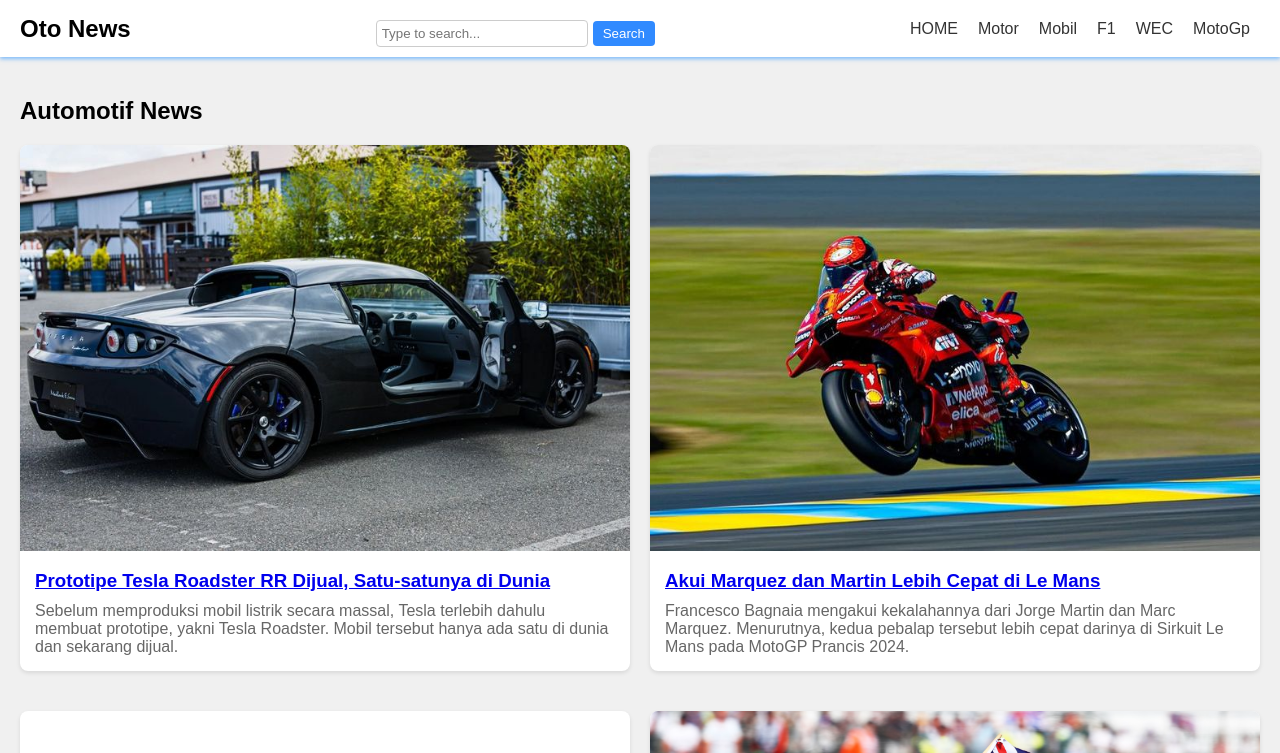
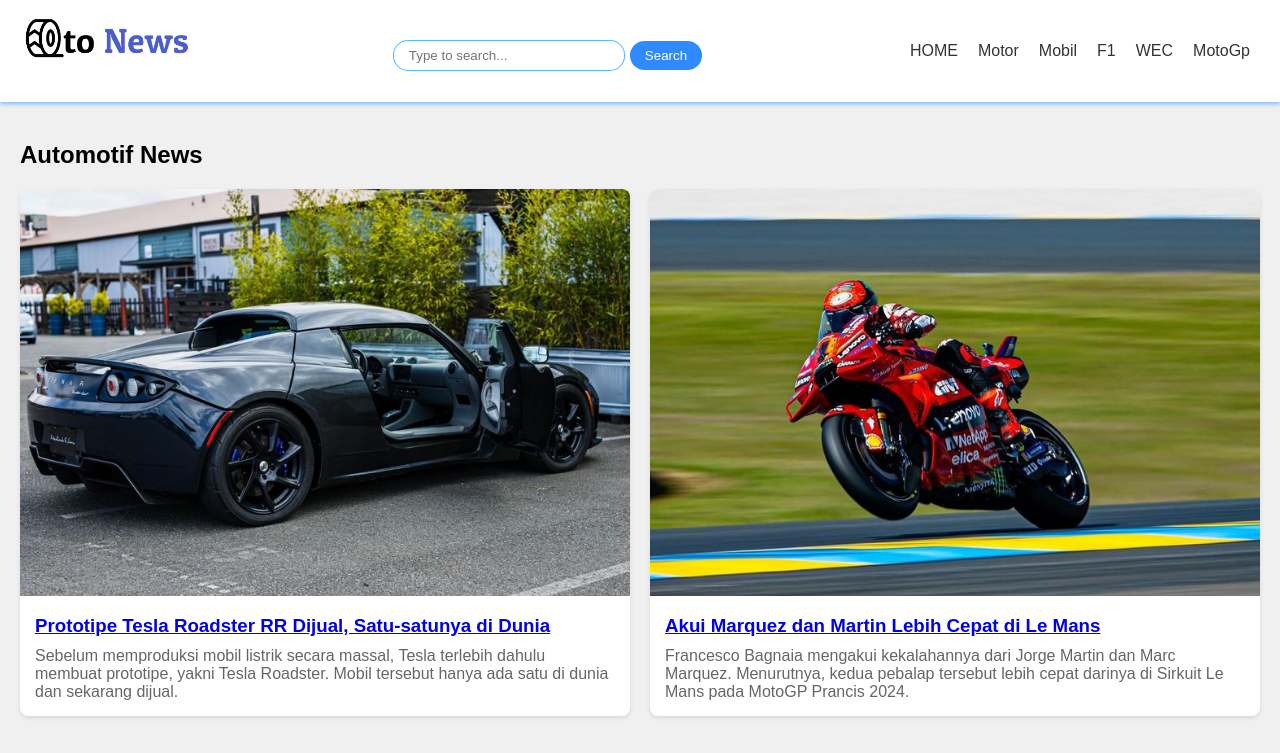
Before and after one commit to rakaaikoo/UAS, a plain HTML site: page index.html in a window 1280 px wide. Shown: the top 753 px of the page. Drawn offline with Linux system fonts and the light colour scheme.

Commit message:
Add files via upload

```diff
--- a/index.css
+++ b/index.css
@@ -3,6 +3,11 @@ body {
     margin: 0;
     padding: 0;
     background-color: #f0f0f0;
+}
+.header-image {
+    width: 100%;
+    max-width: 175px;
+    height: auto;
 }
 header {
     background-color: #ffffff;
@@ -32,18 +37,18 @@ header nav a {
     margin-top: 10px;
 }
 .search-bar input[type="text"] {
-    padding: 5px;
-    border: 1px solid #ccc;
-    border-radius: 4px;
+    padding: 7px 15px;
+    border: 1px solid #0099ffae;
+    border-radius: 15px;
     width: 200px;
 }
 .search-bar button {
-    padding: 5px 10px;
+    padding: 7px 15px;
     margin-left: 5px;
     border: none;
     background-color: #308aff;
     color: #fff;
-    border-radius: 4px;
+    border-radius: 15px;
     cursor: pointer;
 }
 .container {
@@ -68,6 +73,8 @@ header nav a {
     height: auto;
 }
 .news-card .news-content {
+    text-decoration: none;
+    color: #000000ae;
     padding: 15px;
 }
 .news-card h3 {
--- a/index.html
+++ b/index.html
@@ -8,7 +8,7 @@
 </head>
 <body>
     <header>
-        <h1>Oto News</h1>
+        <h1><img src="judul.png" alt="Oto News" class="header-image"></h1>
         <div class="search-bar">
             <input type="text" placeholder="Type to search...">
             <button>Search</button>
```
Also changed, not shown: gr.html (+1 -1 lines), hamilton.html (+1 -1 lines), mobil.html (+1 -1 lines), motogp.html (+1 -1 lines), motor.html (+1 -1 lines), nmax.html (+1 -1 lines), tesla.html (+1 -1 lines), vinales.html (+1 -1 lines), wec.html (+1 -1 lines), bagnaia.html (line endings or trailing spaces), f1.html (line endings or trailing spaces), ferrari.html (line endings or trailing spaces), fronx.html (line endings or trailing spaces), judul.png (added), 2 more files.
